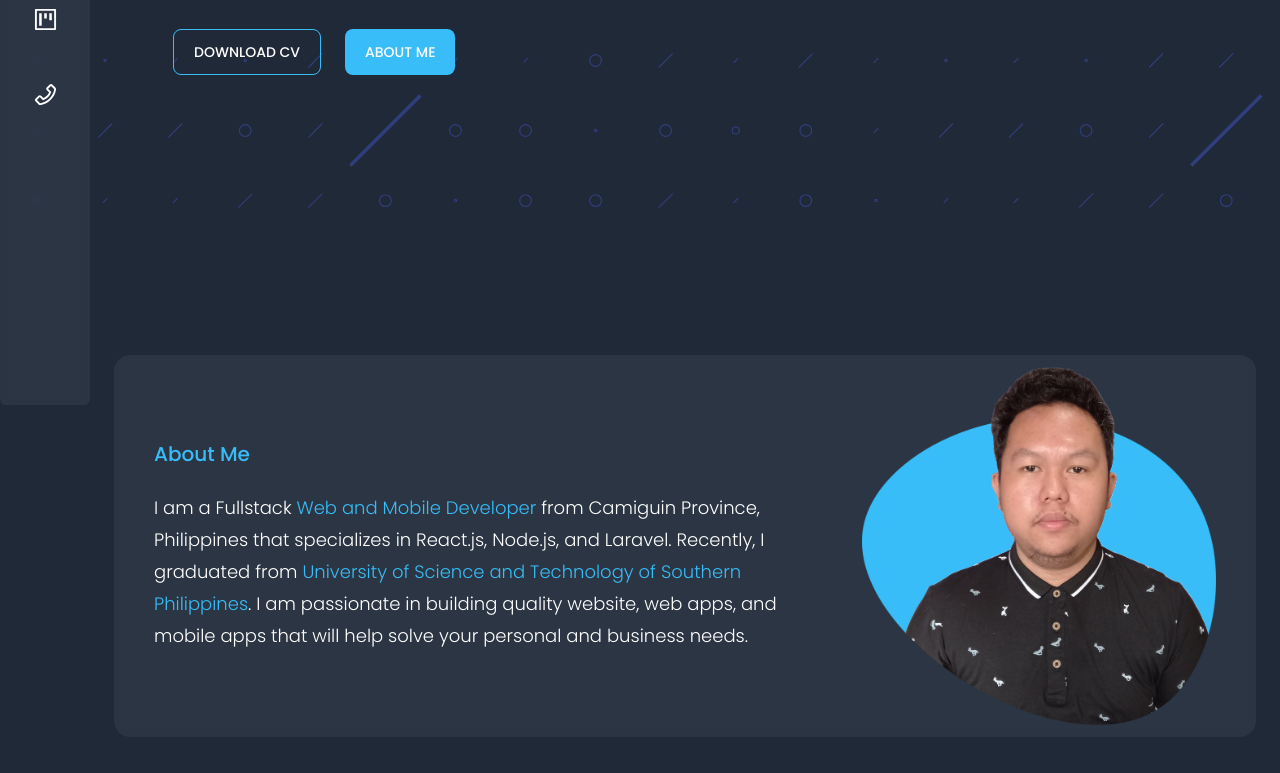
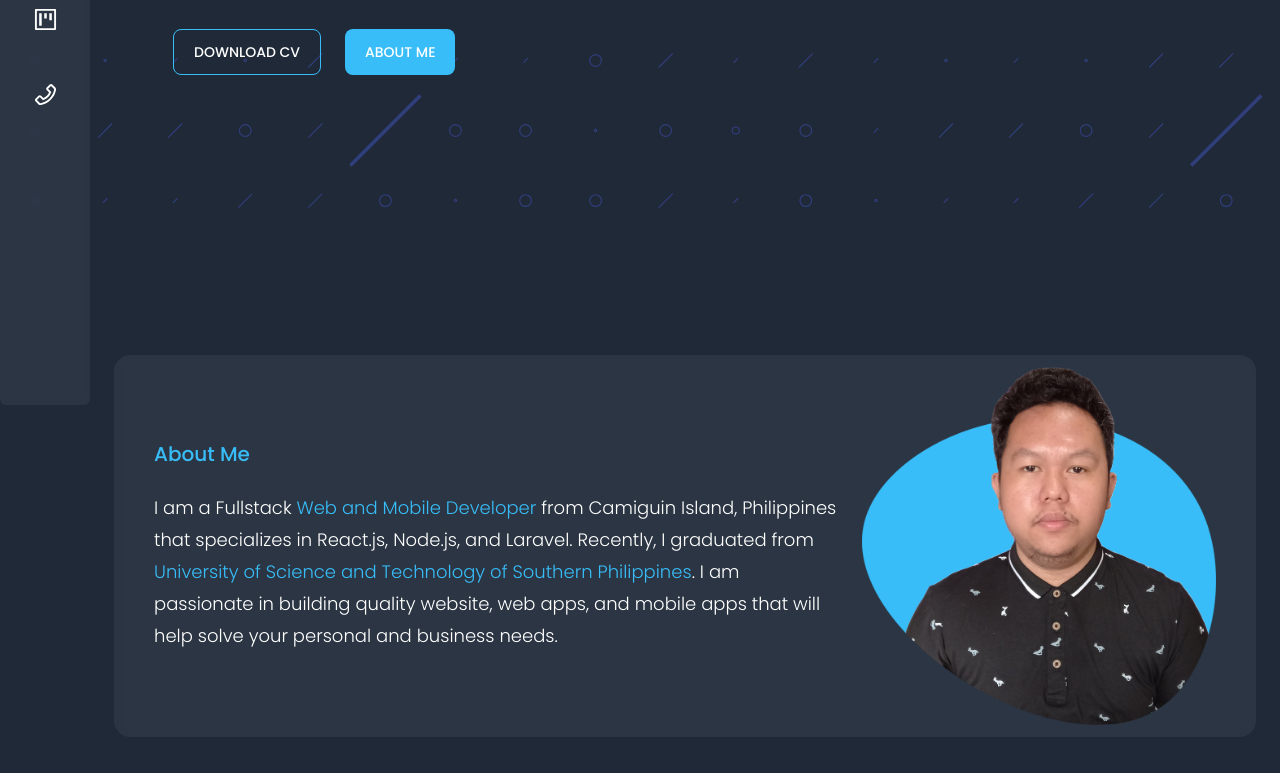
Before and after one commit to kyshr/kyshr.github.io, a React (Vite) app: page / in a window 1280 px wide. Shown: the part 395-1168 px from the top of the page. Built offline with nearby package versions, Linux system fonts and the light colour scheme.

Commit message:
refactor: changed about me address text 2.0

```diff
--- a/src/pages/home/home.jsx
+++ b/src/pages/home/home.jsx
@@ -56,7 +56,7 @@ const HomePage = () => {
                 <h2 className="leading-7 lg:leading-8 text-justify md:text-start font-light text-md lg:text-lg">
                   I am a Fullstack{" "}
                   <span className="text-sky-400">Web and Mobile Developer</span>{" "}
-                  from Camiguin Province, Philippines that specializes in
+                  from Camiguin Island, Philippines that specializes in
                   React.js, Node.js, and Laravel. Recently, I graduated from{" "}
                   <span className="text-sky-400">
                     University of Science and Technology of Southern Philippines
```
